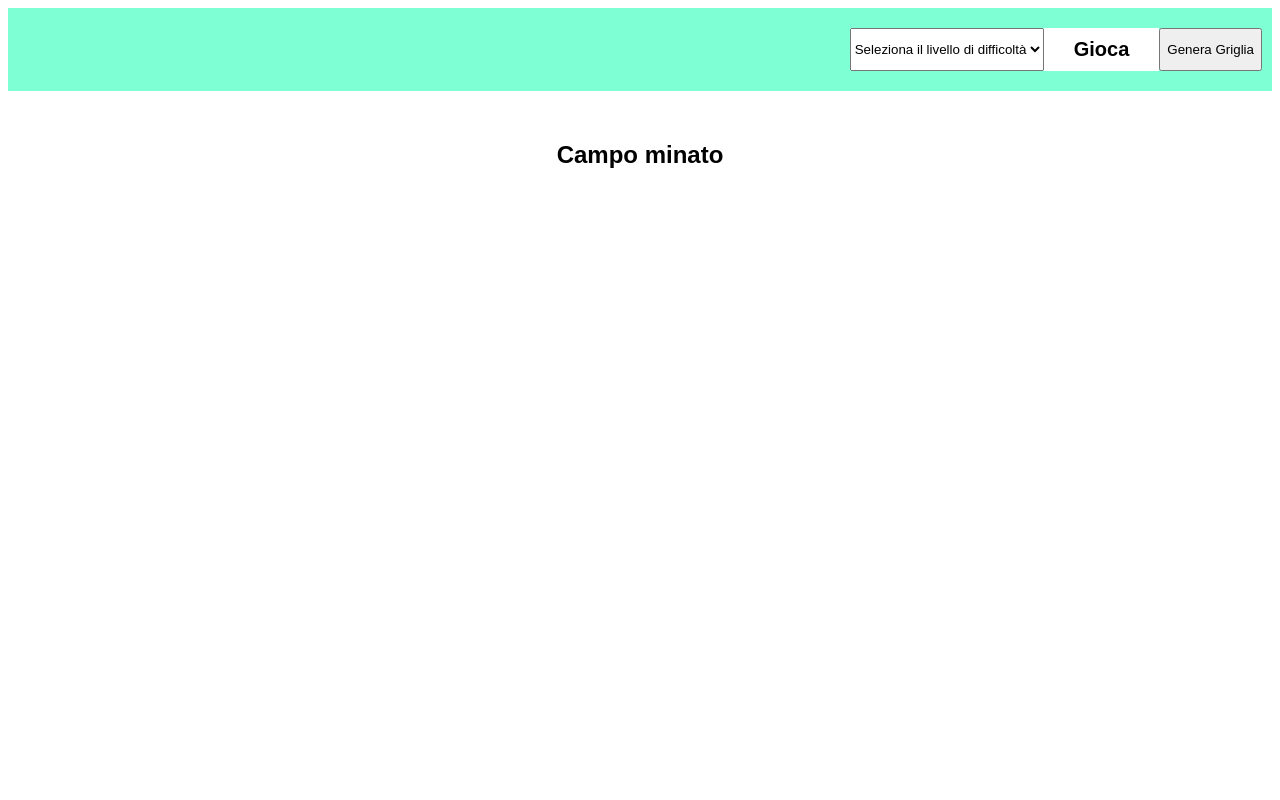
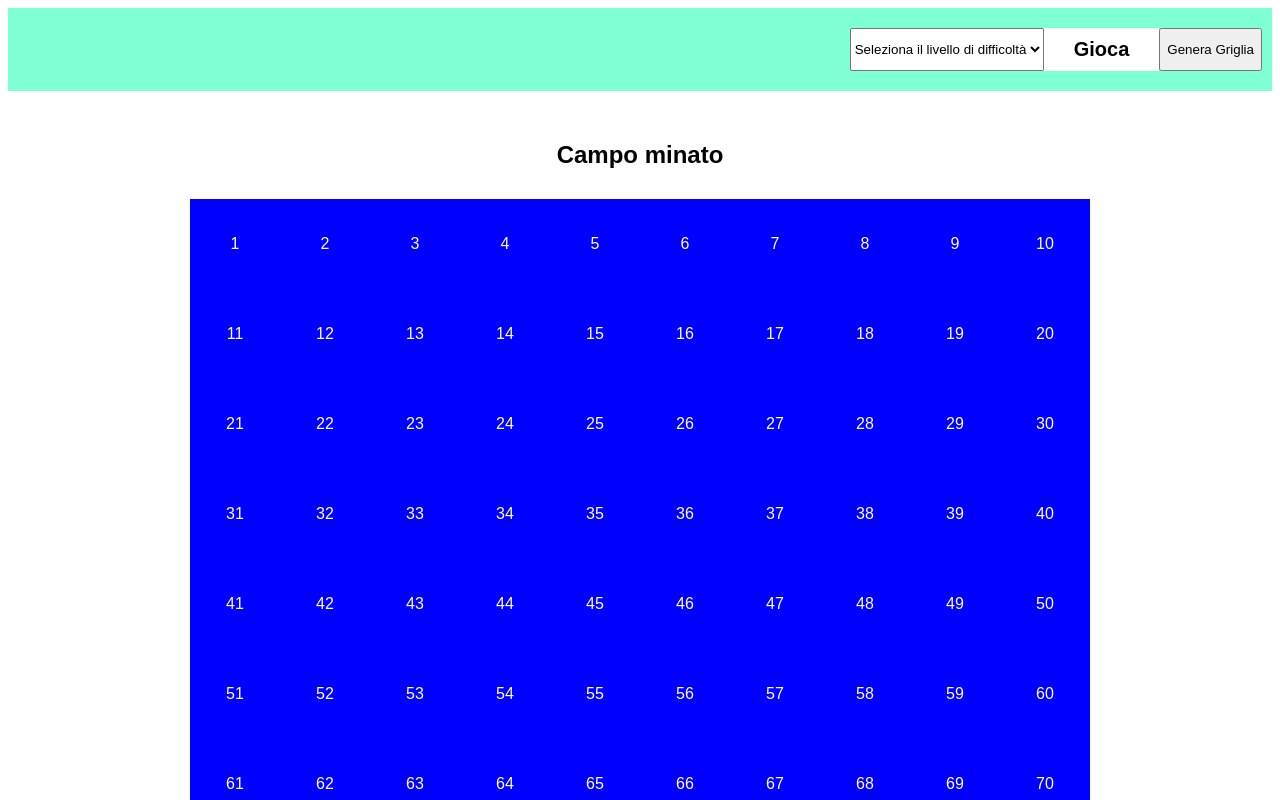
Before and after one commit to eltonanit/js-campominato-grid, a plain HTML site: page index.html in a window 1280 px wide. Both pictures are taken after a click on the button "Genera Griglia". Shown: the top 800 px of the page. Drawn offline with Linux system fonts and the light colour scheme.

Commit message:
[UPD] Add event button for square to change color - show in console

```diff
--- a/css/style.css
+++ b/css/style.css
@@ -59,9 +59,7 @@ main h2 {
     background-color: blue ;
     border: 1px;
     color: white;
-
-
-            cursor: pointer;
+    cursor: pointer;
 }
 
 .square.acrive{
--- a/js/script.js
+++ b/js/script.js
@@ -10,5 +10,17 @@ document.getElementById('generateGrid').addEventListener('click', function () {
         square.className = 'square';
         square.textContent = i;
 
+        // Aggiungiamo l'evento click alla cella con add event listener
+        square.addEventListener('click', function () {
 
+            // Colora la cella di azzurro
+            this.classList.toggle('active');
+
+            // Mostra il numero della cella in console
+            console.log('Cella cliccata:', i);
+        });
+
+        // Appendo  la cella al contenitore della griglia
+        grid.appendChild(square);
+    }
 });
```
Also changed, not shown: index.html (+2 -6 lines), 1 other file.
